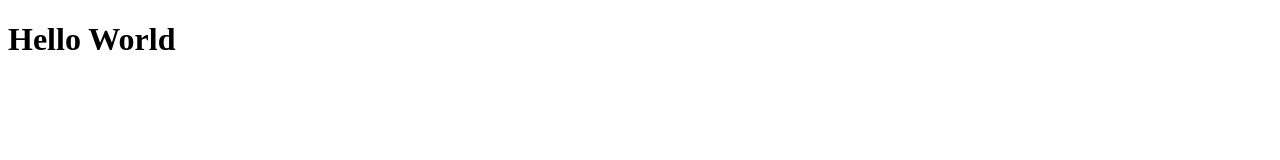
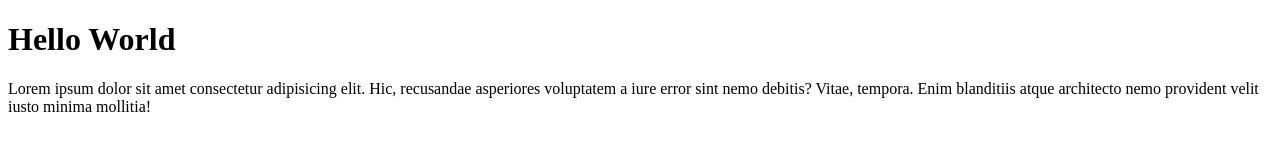
Before and after one commit to hamdiabraham/hamdi-git-test, a plain HTML site: page index.html in a window 1280 px wide. Drawn offline with Linux system fonts and the light colour scheme.

Commit message:
menambahkan paragraph

```diff
--- a/index.html
+++ b/index.html
@@ -9,6 +9,9 @@
 
 <body>
     <h1>Hello World</h1>
+    <p>
+        Lorem ipsum dolor sit amet consectetur adipisicing elit. Hic, recusandae asperiores voluptatem a iure error sint nemo debitis? Vitae, tempora. Enim blanditiis atque architecto nemo provident velit iusto minima mollitia!
+    </p>
 </body>
 
 </html>
```
